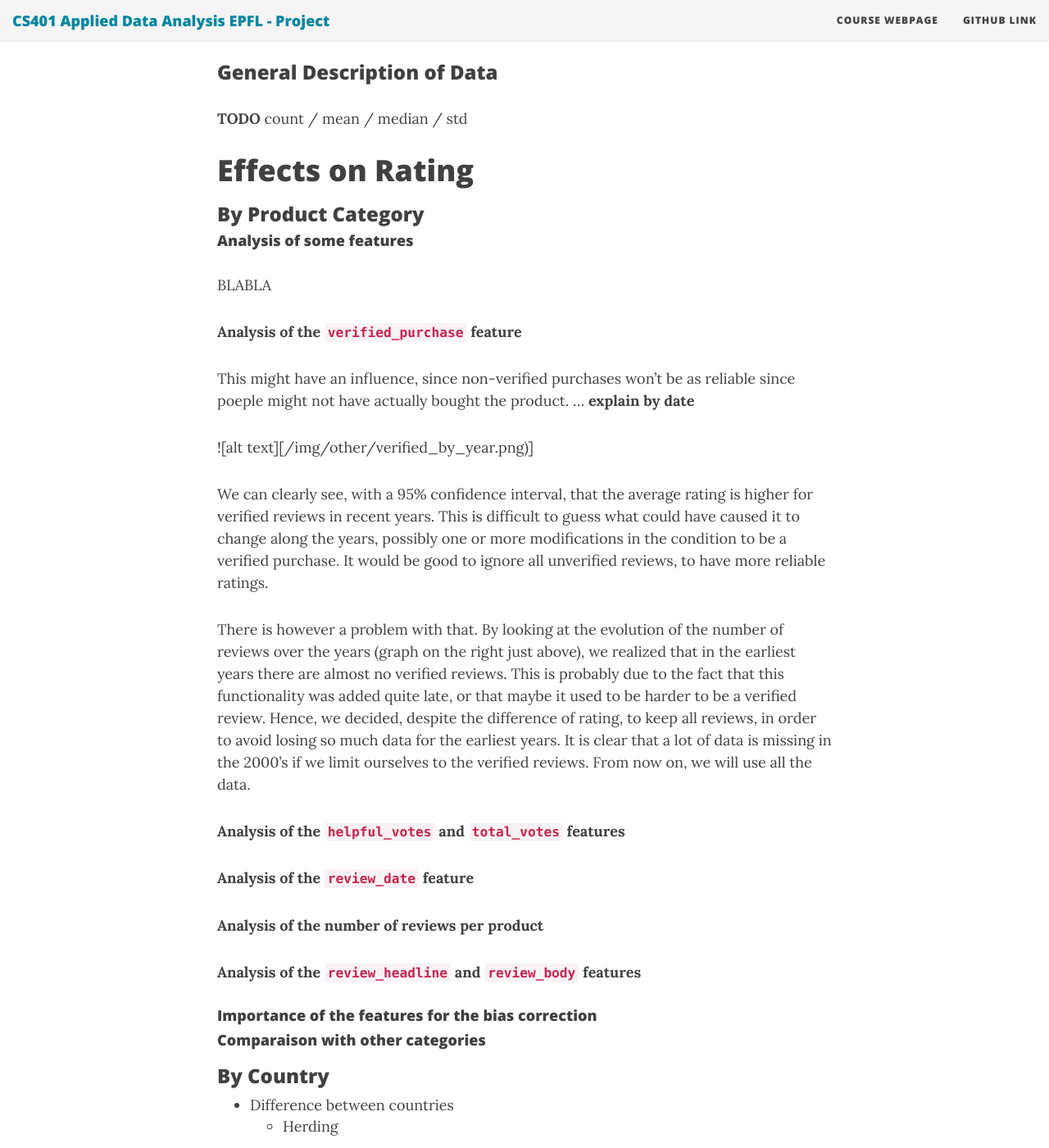
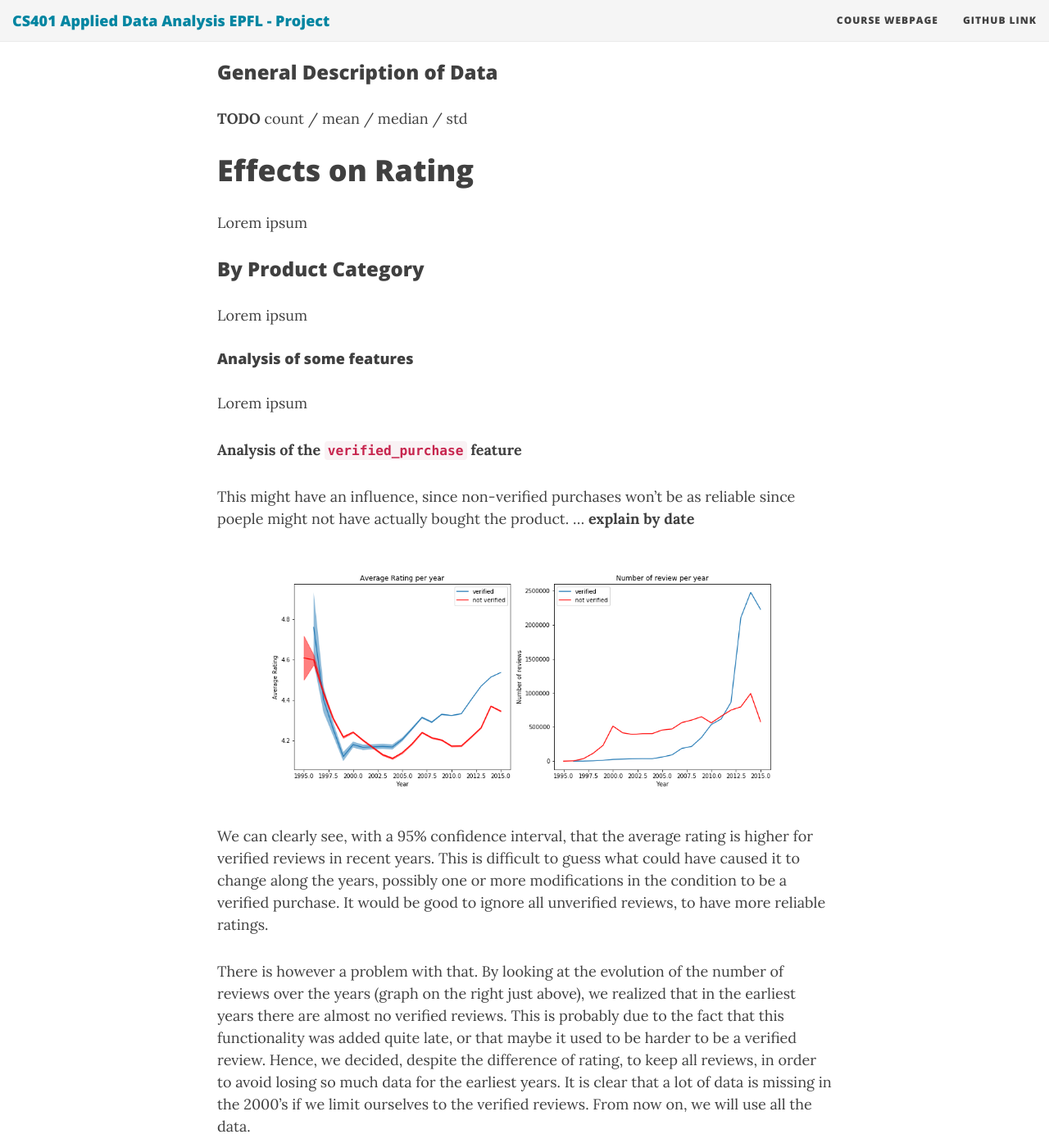
Before and after one commit to ada-lyn/ada-lyn.github.io, a Jekyll site: the page built from index.md, in a window 1280 px wide and 1400 px high, scrolled down 2123 px. Shown: the whole window at 82% size. Built offline with Jekyll 4.4.1, drawn with Linux system fonts in a browser that asks for light colours; nearby versions of some CDN libraries; some of the changed text lies outside the part shown.

Commit message:
Correct image

```diff
--- a/index.md
+++ b/index.md
@@ -52,17 +52,21 @@ We have two main questions we will try to answer during this project
 
 # Effects on Rating
 
+Lorem ipsum
+
 ### By Product Category
+
+Lorem ipsum
 
 ####  Analysis of some features
 
-BLABLA
+Lorem ipsum
 
 **Analysis of the `verified_purchase` feature**
 
 This might have an influence, since non-verified purchases won't be as reliable since poeple might not have actually bought the product. ... **explain by date**
 
-![alt text][/img/other/verified_by_year.png)]
+![alt text](/img/other/verified_by_year.png)
 
 We can clearly see, with a 95% confidence interval, that the average rating is higher for verified reviews in recent years. This is difficult to guess what could have caused it to change along the years, possibly one or more modifications in the condition to be a verified purchase. It would be good to ignore all unverified reviews, to have more reliable ratings.
 
@@ -71,16 +75,29 @@ It is clear that a lot of data is missing in the 2000's if we limit ourselves to
 
 **Analysis of the `helpful_votes` and `total_votes` features**
 
+Lorem ipsum
+
 **Analysis of the `review_date` feature**
+
+Lorem ipsum
 
 **Analysis of the number of reviews per product**
 
+Lorem ipsum
+
 **Analysis of the `review_headline` and `review_body` features**
+
+Lorem ipsum
 
 #### Importance of the features for the bias correction
 
+Lorem ipsum
+
 #### Comparaison with other categories
 
+Lorem ipsum
+
+Lorem ipsum
 
 ### By Country
 
```
